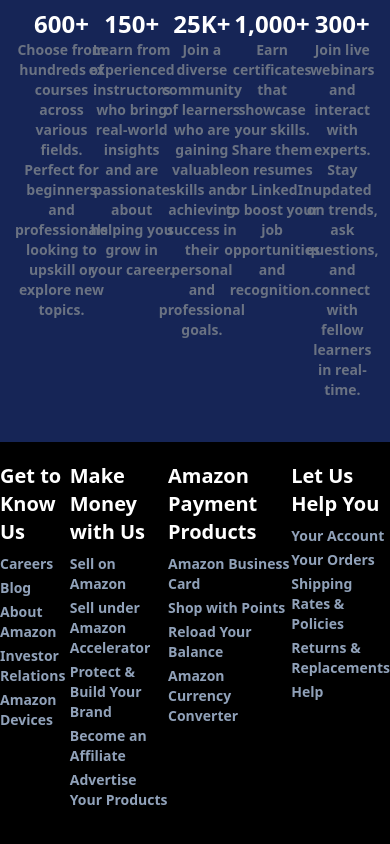
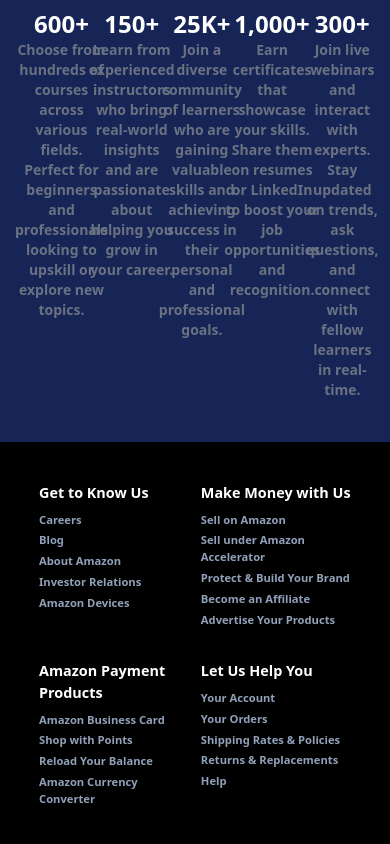
Before and after one commit to Nitesh47kumars/TailwindCSS, a React (Vite) app: page / in a window 390 px wide. Shown: the part 1770-2614 px from the top of the page. Built offline with nearby package versions, Linux system fonts and the light colour scheme.

Commit message:
Make Footer Responsive

```diff
--- a/src/Component/Footer.jsx
+++ b/src/Component/Footer.jsx
@@ -2,10 +2,12 @@
 
 const Footer = () => {
   return (
-    <footer className='text-white flex justify-around py-5'>
+    <footer className='text-white w-full py-10'>
+        <div className='grid grid-cols-4 w-[80%] place-self-center gap-x-[clamp(0.5rem,3vw,3rem)]
+        max-lg:grid-cols-2 max-lg:gap-y-[clamp(2rem,1vw,2rem)]'>
             <div>
-            <h2 className='text-xl font-bold'>Get to Know Us</h2>
-            <ul className='text-sm font-semibold text-slate-400 mt-2 flex flex-col gap-1'>
+                <h2 className='text-[clamp(0.9rem,2vw,1.5rem)] font-bold'>Get to Know Us</h2>
+                <ul className='text-[clamp(0.7rem,2vw,1rem)] font-semibold text-slate-400 mt-2 flex flex-col gap-1'>
                     <li><a href="#">Careers</a></li>
                     <li><a href="#">Blog</a></li>
                     <li><a href="#">About Amazon</a></li>
@@ -15,8 +17,8 @@
             </div>
 
             <div>
-            <h2 className='text-xl font-bold'>Make Money with Us</h2>
-            <ul className='text-sm font-semibold text-slate-400 mt-2 flex flex-col gap-1' >
+                <h2 className='text-[clamp(0.9rem,2vw,1.5rem)] font-bold'>Make Money with Us</h2>
+                <ul className='text-[clamp(0.7rem,2vw,1rem)] font-semibold text-slate-400 mt-2 flex flex-col gap-1' >
                     <li><a href="#">Sell on Amazon</a></li>
                     <li><a href="#">Sell under Amazon Accelerator</a></li>
                     <li><a href="#">Protect & Build Your Brand</a></li>
@@ -26,8 +28,8 @@
             </div>
 
             <div>
-            <h2 className='text-xl font-bold'>Amazon Payment Products</h2>
-            <ul className='text-sm font-semibold text-slate-400 mt-2 flex flex-col gap-1' >
+                <h2 className='text-[clamp(0.9rem,2vw,1.5rem)] font-bold'>Amazon Payment Products</h2>
+                <ul className='text-[clamp(0.7rem,2vw,1rem)] font-semibold text-slate-400 mt-2 flex flex-col gap-1' >
                     <li><a href="#">Amazon Business Card</a></li>
                     <li><a href="#">Shop with Points</a></li>
                     <li><a href="#">Reload Your Balance</a></li>
@@ -36,8 +38,8 @@
             </div>
 
             <div>
-            <h2 className='text-xl font-bold'>Let Us Help You</h2>
-            <ul className='text-sm font-semibold text-slate-400 mt-2 flex flex-col gap-1' >
+                <h2 className='text-[clamp(0.9rem,2vw,1.5rem)] font-bold'>Let Us Help You</h2>
+                <ul className='text-[clamp(0.7rem,2vw,1rem)] font-semibold text-slate-400 mt-2 flex flex-col gap-1' >
                     <li><a href="#">Your Account</a></li>
                     <li><a href="#">Your Orders</a></li>
                     <li><a href="#">Shipping Rates & Policies</a></li>
@@ -45,6 +47,7 @@
                     <li><a href="#">Help</a></li>
                 </ul>
             </div>
+        </div>
     </footer>
 
   )
```
Lines whose indentation alone changed are shown as unchanged.
